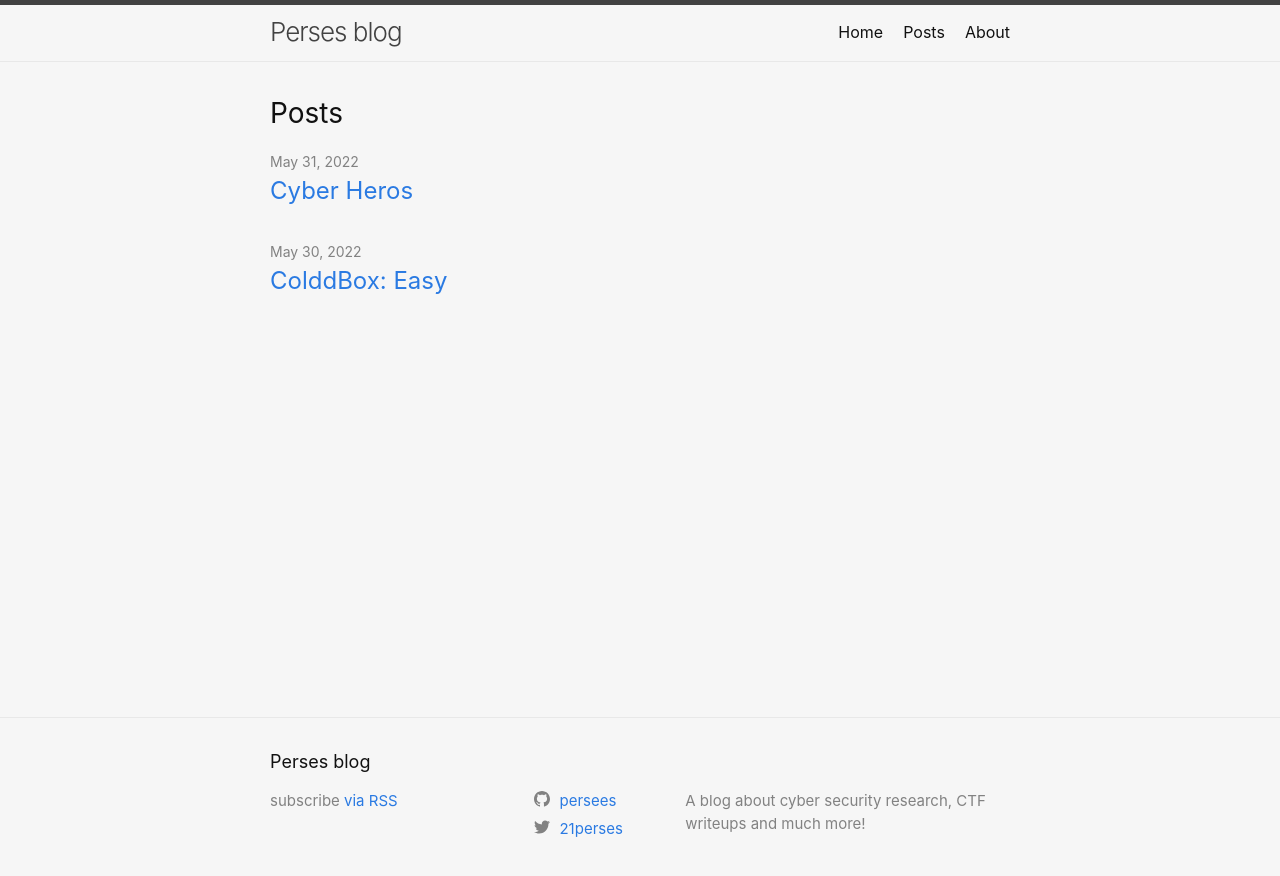
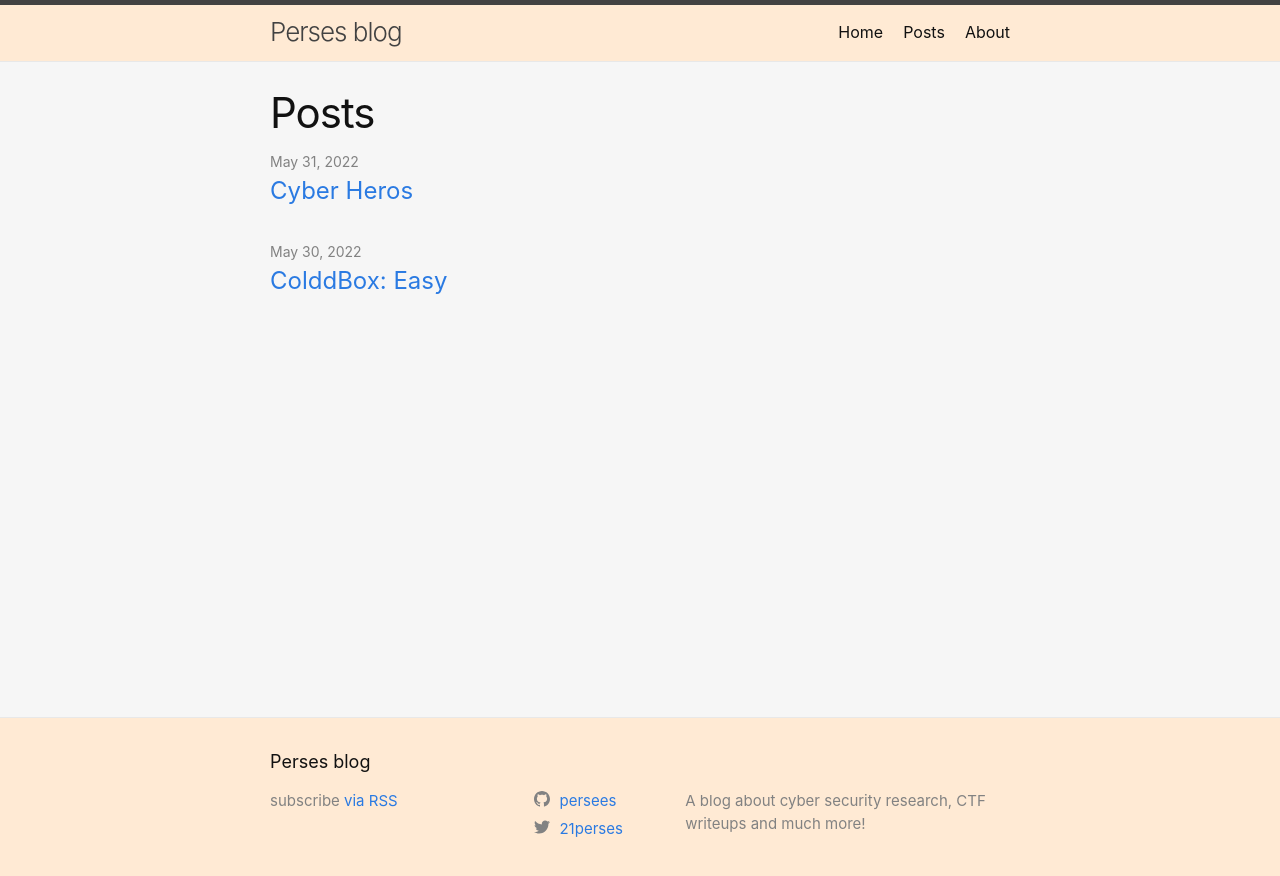
Before and after one commit to persees/persees.github.io, a Jekyll site: the page built from index.md, in a window 1280 px wide. Shown: the top 876 px of the page. Built offline with Jekyll 4.4.1, drawn with Linux system fonts in a browser that asks for light colours.

Commit message:
modified the scheme color of thw website

```diff
--- a/_layouts/home.html
+++ b/_layouts/home.html
@@ -3,17 +3,10 @@ layout: default
 ---
 
 <div class="home">
-<!--
-  {%- if page.title -%}
-    <h1 class="page-heading">{{ page.title }}</h1>
-  {%- endif -%}
--->
-
-
   {{ content }}
 
   {%- if site.posts.size > 0 -%}
-    <h2 class="post-list-heading">{{ page.list_title | default: "Posts" }}</h2>
+    <h1 class="post-title">{{ page.list_title | default: "Posts" }}</h1>
     <ul class="post-list">
       {%- for post in site.posts -%}
       <li>
--- a/_layouts/page.html
+++ b/_layouts/page.html
@@ -3,9 +3,9 @@ layout: default
 ---
 <article class="post">
 
-  <header class="post-header">
+  <div class="post-header">
     <h1 class="post-title">{{ page.title | escape }}</h1>
-  </header>
+  </div>
 
   <div class="post-content">
     {{ content }}
--- a/_layouts/post.html
+++ b/_layouts/post.html
@@ -3,7 +3,7 @@ layout: default
 ---
 <article class="post h-entry" itemscope itemtype="http://schema.org/BlogPosting">
 
-  <header class="post-header">
+  <div class="post-header">
     <h1 class="post-title p-name" itemprop="name headline">{{ page.title | escape }}</h1>
     <p class="post-meta">
       <time class="dt-published" datetime="{{ page.date | date_to_xmlschema }}" itemprop="datePublished">
@@ -13,7 +13,7 @@ layout: default
       {%- if page.author -%}
         • <span itemprop="author" itemscope itemtype="http://schema.org/Person"><span class="p-author h-card" itemprop="name">{{ page.author }}</span></span>
       {%- endif -%}</p>
-  </header>
+  </div>
 
   <div class="post-content e-content" itemprop="articleBody">
     {{ content }}
--- a/_sass/minima.scss
+++ b/_sass/minima.scss
@@ -13,6 +13,14 @@ $spacing-unit:     30px !default;
 $text-color:       #111 !default;
 $background-color: #f6f6f6 !default;
 $brand-color:      #2a7ae2 !default;
+
+header {
+  background-color: #ffead4;
+}
+
+footer {
+  background-color: #ffead4;
+}
 
 $grey-color:       #828282 !default;
 $grey-color-light: lighten($grey-color, 40%) !default;
```
